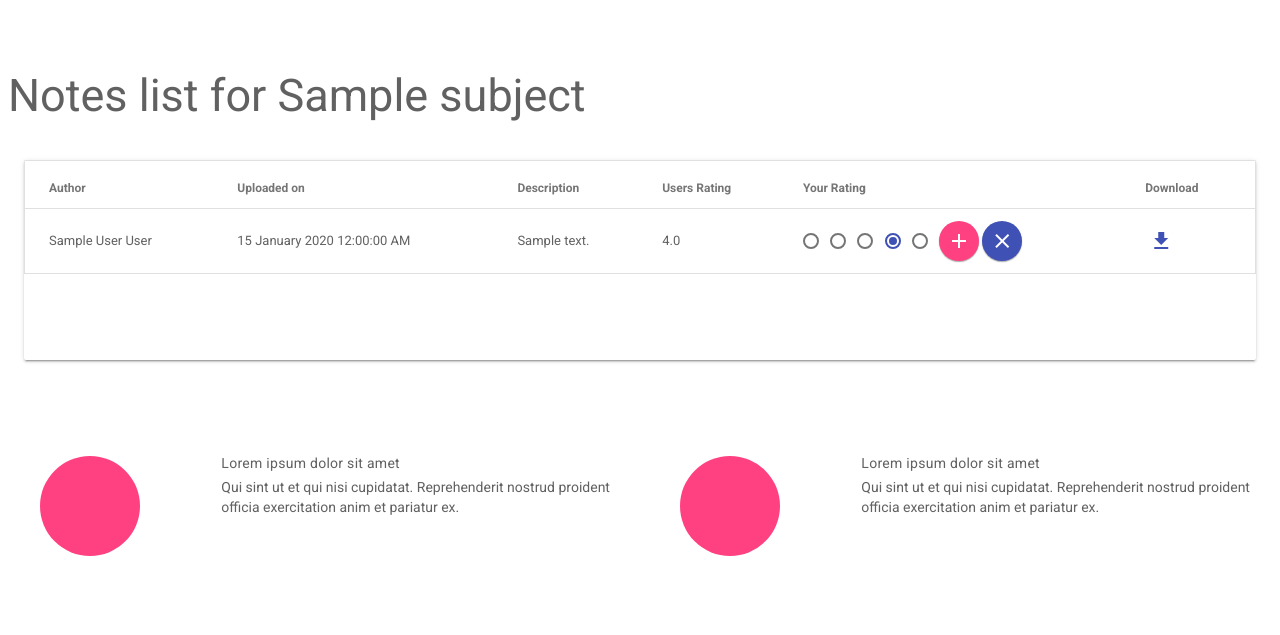
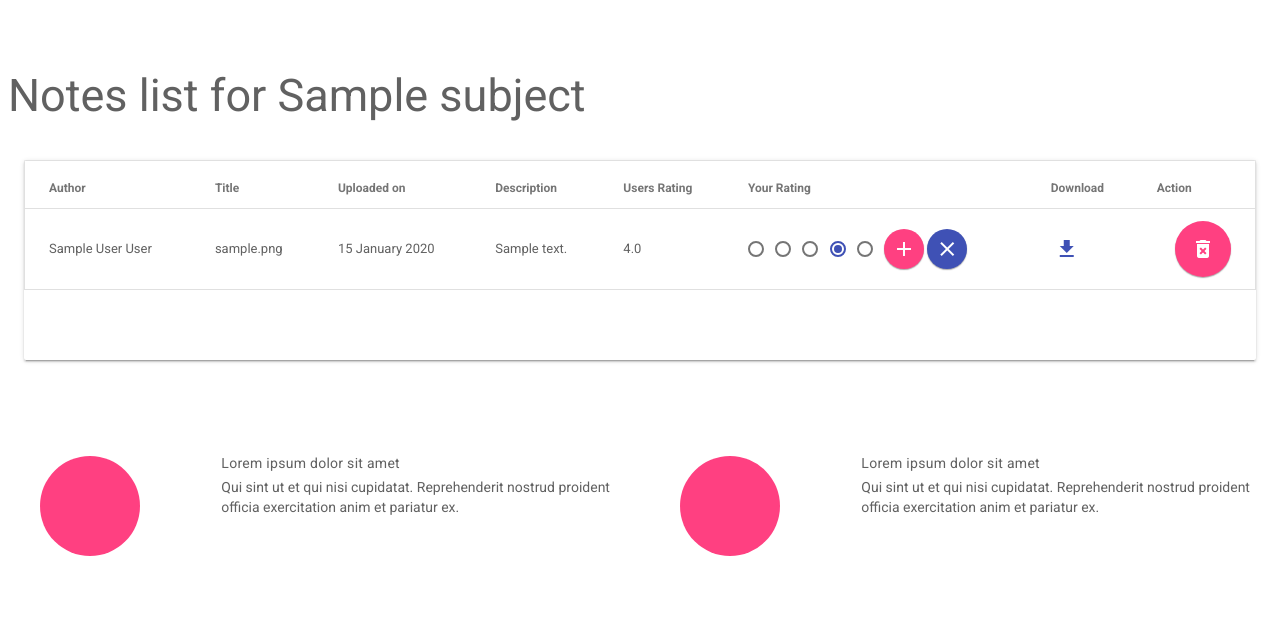
Before and after one commit to DogeWeb/students-hub-flask, a Flask app: page /notes/1 in a window 1280 px wide. Shown: the part 128-763 px from the top of the page. Run offline with Flask 2, Linux system fonts and the light colour scheme; a user stored in the database is signed in; tables that the repository leaves empty hold one stand-in row (values such as "Sample post"); parts of the project's set-up code (start-up, migrations or seed data) failed here and were passed over.

Commit message:
Added note delete in note/views and utils.py, fixed note_list.html

```diff
--- a/datatypes/utils.py
+++ b/datatypes/utils.py
@@ -230,6 +230,20 @@ def __add_or_update_note_rating(user_id, note_id, rating):
     return db.session.add(note_rating)
 
 
+def remove_note(user_id, note_id):
+    return __safe_commit(lambda: __remove_note(user_id, note_id))
+
+
+def __remove_note(user_id, note_id):
+    note = Note.query.filter_by(id=note_id).first()
+    if not note:
+        return
+    if not note.author == user_id:
+        return
+    NoteRating.query.filter_by(note=note_id).delete()
+    return db.session.delete(note)
+
+
 def remove_note_rating(user_id, note_id):
     return __safe_commit(lambda: __remove_note_rating(user_id, note_id))
 
@@ -264,7 +278,7 @@ def get_notes_with_author_for_subject(subject_id):
         .filter(Subject.id.like(subject_id)) \
         .filter(User.id.like(Note.author)) \
         .group_by(Note.id)
-    print str(query)
+    # print str(query)
     return query
 
 
--- a/notes/views.py
+++ b/notes/views.py
@@ -14,7 +14,7 @@ from datatypes.course import Course
 from datatypes.meeting import Meeting
 from datatypes.subject import Subject
 from datatypes.utils import get_subjects_for_course, get_notes_for_subject, add_note, get_notes_with_author_for_subject, \
-    get_note_by_id, add_or_update_note_rating, remove_note_rating
+    get_note_by_id, add_or_update_note_rating, remove_note_rating, remove_note
 from decorators import check_confirmed
 from notes.forms import UploadForm
 from projconfig import basedir
@@ -66,6 +66,25 @@ def upload():
     return render_template('notes/upload.html', form=form)
 
 
+@notes_blueprint.route("/notes/delete_note/<note_id>")
+@login_required
+@check_confirmed
+def delete_note(note_id):
+    note = get_note_by_id(note_id)
+    if not note:
+        return redirect(url_for('notes.subjects_list'))
+    if not note.author == current_user.id:
+        return redirect(url_for('notes.subjects_list'))
+
+    remove_note(current_user.id, int(note_id))
+    save_path = os.path.join(basedir, app.config['UPLOAD_FOLDER'], str(current_user.id), 'notes', str(note.subject))
+    try:
+        os.remove(os.path.join(save_path, note.file))
+    except Exception as e:
+        print e
+    return redirect(url_for('notes.notes_list', subject_id=note.subject))
+
+
 @notes_blueprint.route("/download/<user_id>/<subject_id>/<file_name>", methods=["POST", "GET"])
 @login_required
 @check_confirmed
--- a/templates/notes/notes_list.html
+++ b/templates/notes/notes_list.html
@@ -27,19 +27,22 @@
                 <thead>
                 <tr>
                     <th class="mdl-data-table__cell--non-numeric">Author</th>
+                    <th class="mdl-data-table__cell--non-numeric">Title</th>
                     <th class="mdl-data-table__cell--non-numeric">Uploaded on</th>
                     <th class="mdl-data-table__cell--non-numeric">Description</th>
                     <th class="mdl-data-table__cell--non-numeric">Users Rating</th>
                     <th class="mdl-data-table__cell--non-numeric">Your Rating</th>
                     <th class="mdl-data-table__cell--non-numeric">Download</th>
+                    <th class="mdl-data-table__cell--non-numeric">Action</th>
                 </tr>
                 </thead>
                 <tbody>
                 {% for n in noteslist %}
                     <tr>
                         <td class="mdl-data-table__cell--non-numeric">{{ n[1].name + ' ' + n[1].surname }}</td>
+                        <td class="mdl-data-table__cell--non-numeric">{{ n[0].file }}</td>
                         <td class="mdl-data-table__cell--non-numeric">
-                            {{ n[0].upload_date.strftime("%d %B %Y %I:%M:%S %p") }}</td>
+                            {{ n[0].upload_date.strftime("%d %B %Y") }}</td>
                         <td class="mdl-data-table__cell--non-numeric">{{ n[0].description }}</td>
                         <td class="mdl-data-table__cell--non-numeric">
                             {% if n[2] is not none %}{{ n[2] }}{% else %} {{ 'No ratings' }} {% endif %}</td>
@@ -95,6 +98,16 @@
                             </button>
                         </a>
                         </td>
+                        <td>
+                            {% if n[0].author == current_user.id %}
+                                    <form action="{{ url_for('notes.delete_note', note_id=n[0].id) }}"
+                                          method="get">
+                                        <button class="mdl-button mdl-js-button mdl-button--fab mdl-js-ripple-effect mdl-button--colored">
+                                            <i class="material-icons">delete_forever</i>
+                                        </button>
+                                    </form>
+                            {% endif %}
+                        </td>
                     </tr>
                 {% endfor %}
                 </tbody>
```
